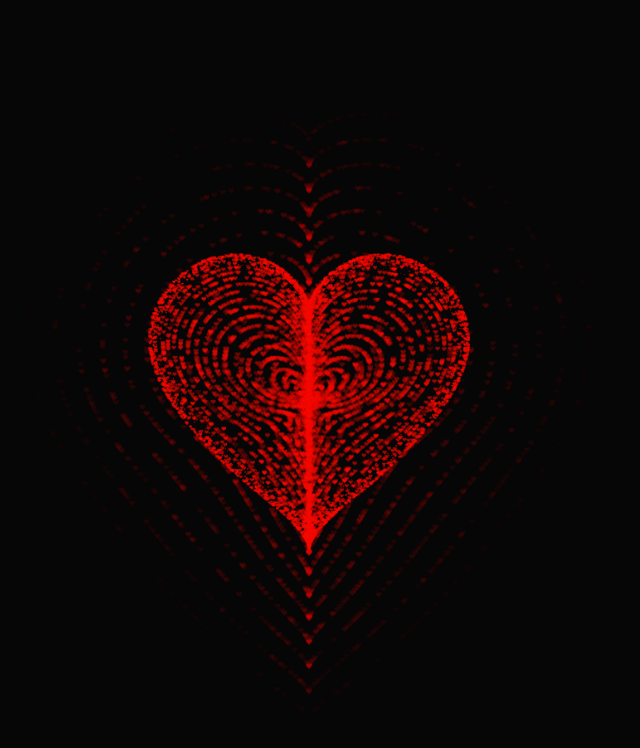
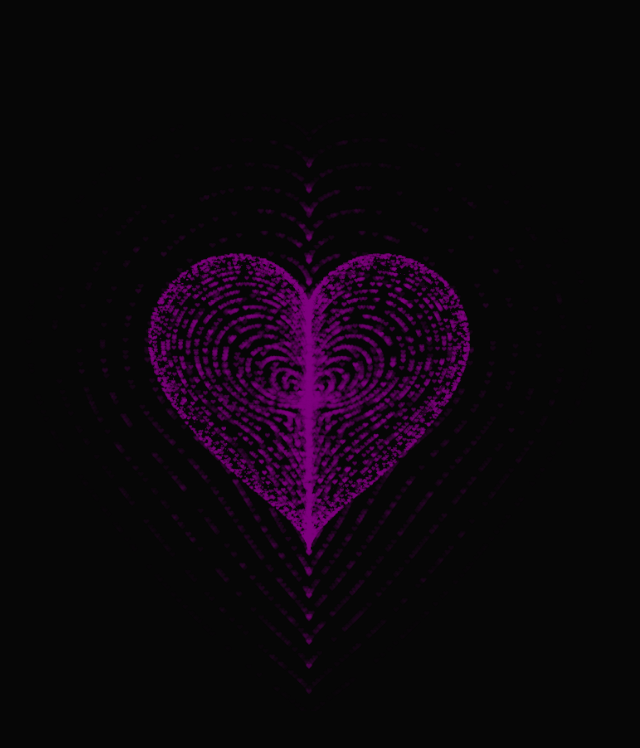
Before and after one commit to hungnt09kaios/gift-detail, a plain HTML site: page index.html in a window 1280 px wide. Shown: the whole page, without its empty margins (331-971 px from the left). Drawn offline with Linux system fonts and the light colour scheme; animation ran at ten frames a second.

Commit message:
Update index.html

```diff
--- a/index.html
+++ b/index.html
@@ -205,7 +205,7 @@ var ParticlePool = (function() {
     }
     context.closePath();
     // create the fill
-    context.fillStyle = '#f50b02';
+    context.fillStyle = '#800080';
     context.fill();
     // create the image
     var image = new Image();
```
